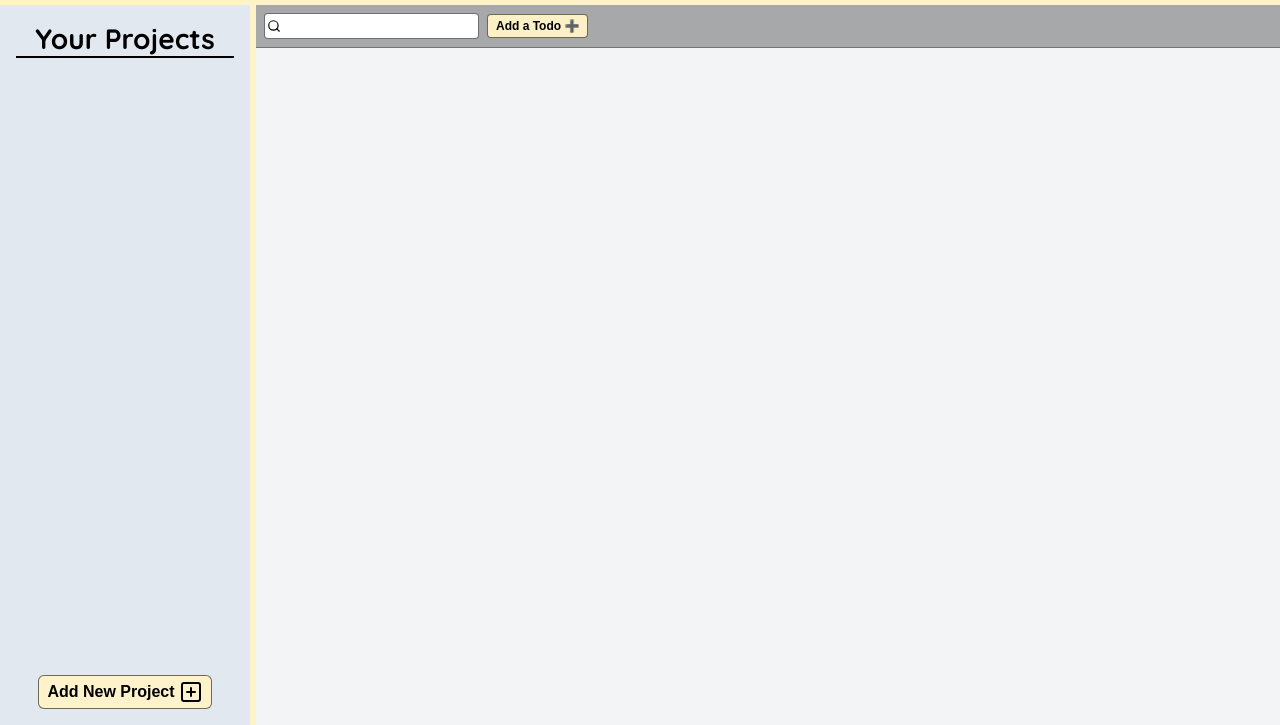
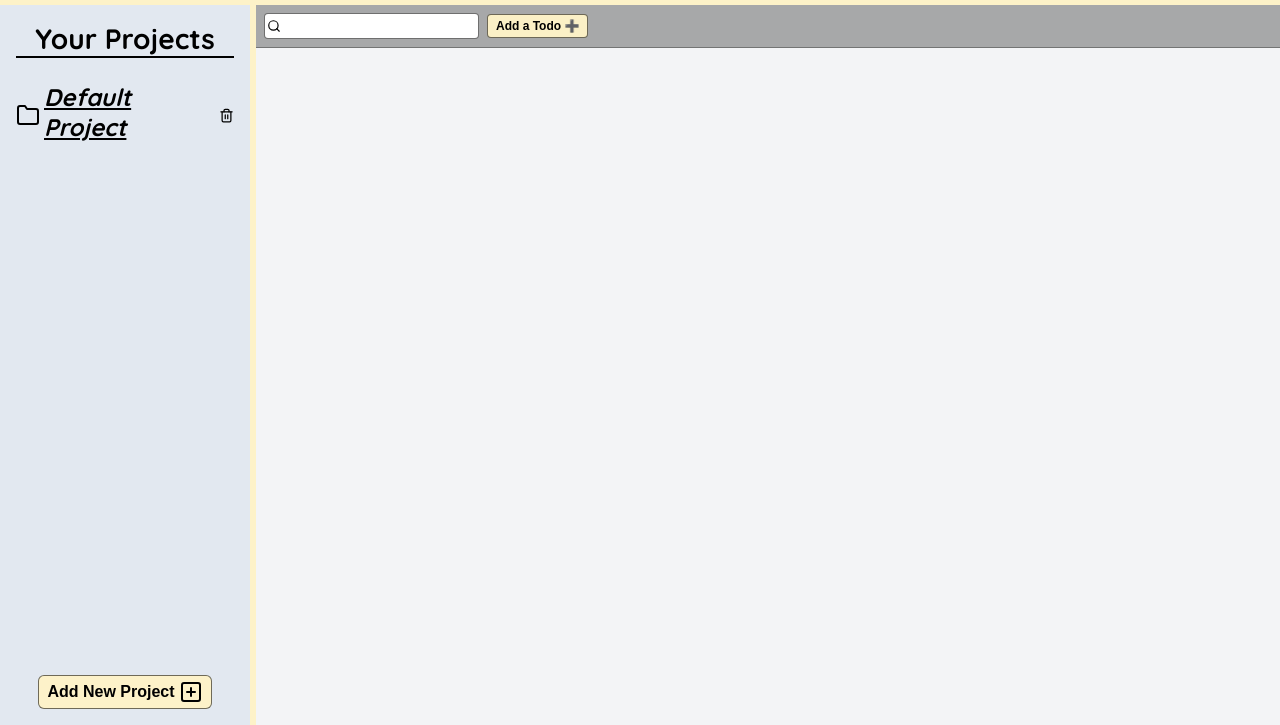
Before and after one commit to sorrrb/todo-app, a website built with webpack: page dist/index.html in a window 1280 px wide. Shown: the part 75-800 px from the top of the page. Built offline with nearby package versions, Linux system fonts and the light colour scheme.

Commit message:
Refactor project class switching logic

```diff
--- a/src/index.js
+++ b/src/index.js
@@ -18,6 +18,7 @@ function printProjectCards() {
   for (let i = 0; i < projectQuantity; i++) {
     const newCard = document.createElement('div');
     newCard.classList.add('project-card');
+    if (!i) newCard.classList.add('default-project');
     newCard.dataset.id = `${projectList[i].getId()}`;
 
     const cardLeft = document.createElement('div');
@@ -52,6 +53,7 @@ function printProjectCards() {
   const deleteBtns = document.querySelectorAll('.delete-project');
   deleteBtns.forEach((btn) => {
     btn.addEventListener('click', () => {
+      if (btn.parentElement.parentElement.classList.contains('default-project')) return;
       const elementIndex = Array.from(deleteBtns).indexOf(btn);
       if (elementIndex === -1) {
         console.log('Error');
@@ -59,6 +61,7 @@ function printProjectCards() {
       }
       const projects = projectManager.getProjects();
       removeProjectCard(projects[elementIndex]);
+      handleProjects();
     });
   });
 }
@@ -72,6 +75,7 @@ function styleOtherProjects() { // Helper function
   const projectCards = document.querySelectorAll('div.project-card');
 
   projectCards.forEach((card) => {
+    if (card.classList.contains('active-project')) card.classList.toggle('active-project');
     const text = card.querySelector('p');
     if (text.classList.contains('active-project-text')) text.classList.toggle('active-project-text');
   })
@@ -84,6 +88,7 @@ function handleProjects() { // Function that handles project tab switching and a
     project.addEventListener('click', e => {
       if (e.target.classList.contains('delete-project')) return;
       styleOtherProjects();
+      project.classList.toggle('active-project');
       const text = project.querySelector('p');
       text.classList.toggle('active-project-text');
       projectManager.setActiveProject(project.dataset.id);
@@ -171,9 +176,22 @@ function manageEventListeners() {
   })
 }
 
+function createDefaultProject() {
+  const defaultProject = createProject('Default Project', 0);
+  projectManager.addProject(defaultProject);
+  projectManager.setActiveProject(0);
+  printProjectCards();
+
+  const defaultProjectText = document.getElementById('projects-container').firstElementChild;
+  defaultProjectText.classList.add('default-project');
+  defaultProjectText.classList.add('active-project');
+  defaultProjectText.querySelector('p').classList.toggle('active-project-text');
+}
+
 function init() { // Main screen controller function
   loadPage();
   manageEventListeners();
+  createDefaultProject();
 }
 
 init(); // Screen controller call
--- a/src/style.css
+++ b/src/style.css
@@ -37,6 +37,10 @@ button:hover, .close-modal:hover {
 .project-card img:hover, .project-card p:hover {
   cursor: pointer;
   text-decoration: underline;
+}
+
+.default-project img:hover {
+  cursor: not-allowed;
 }
 
 
```
